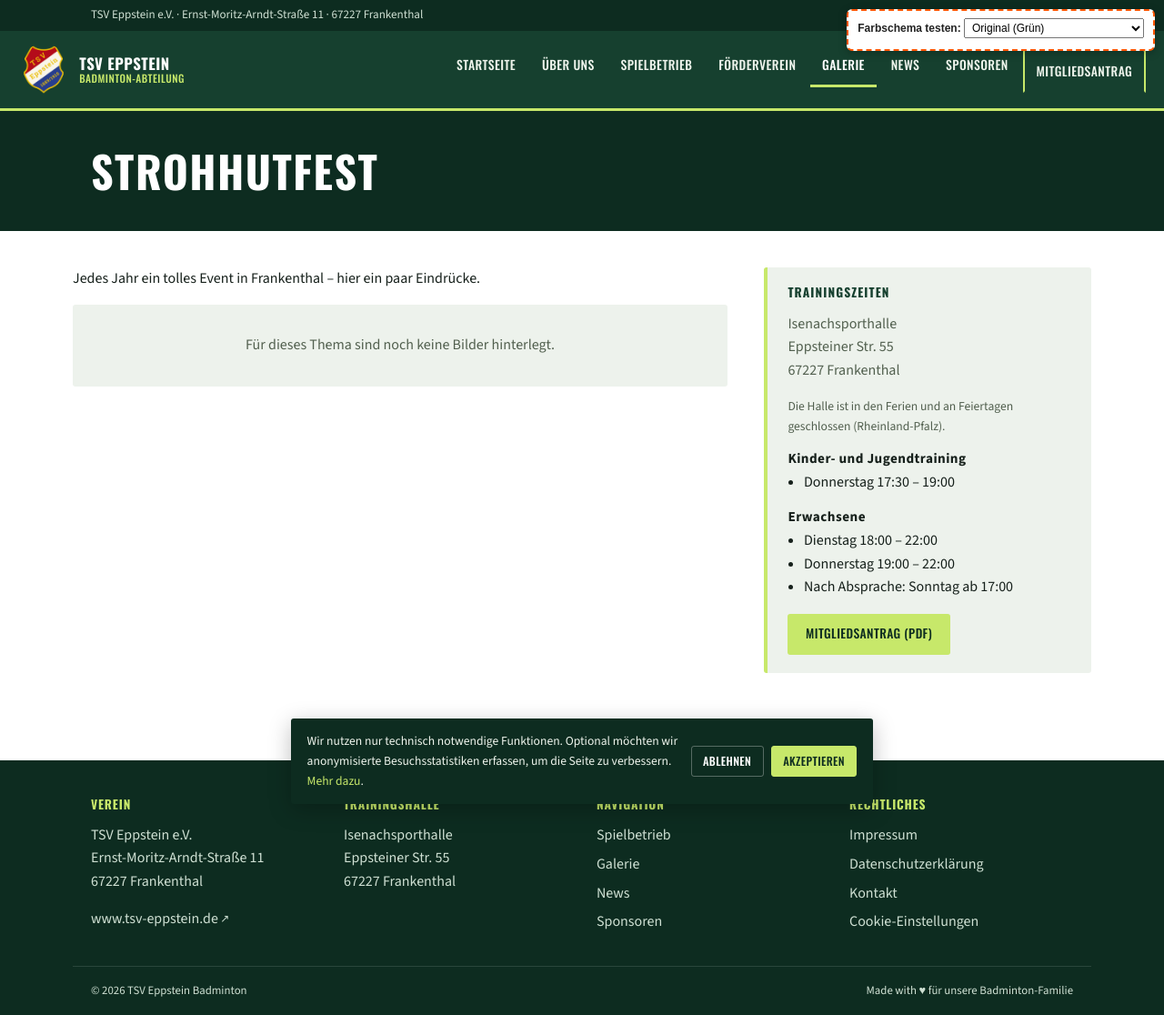
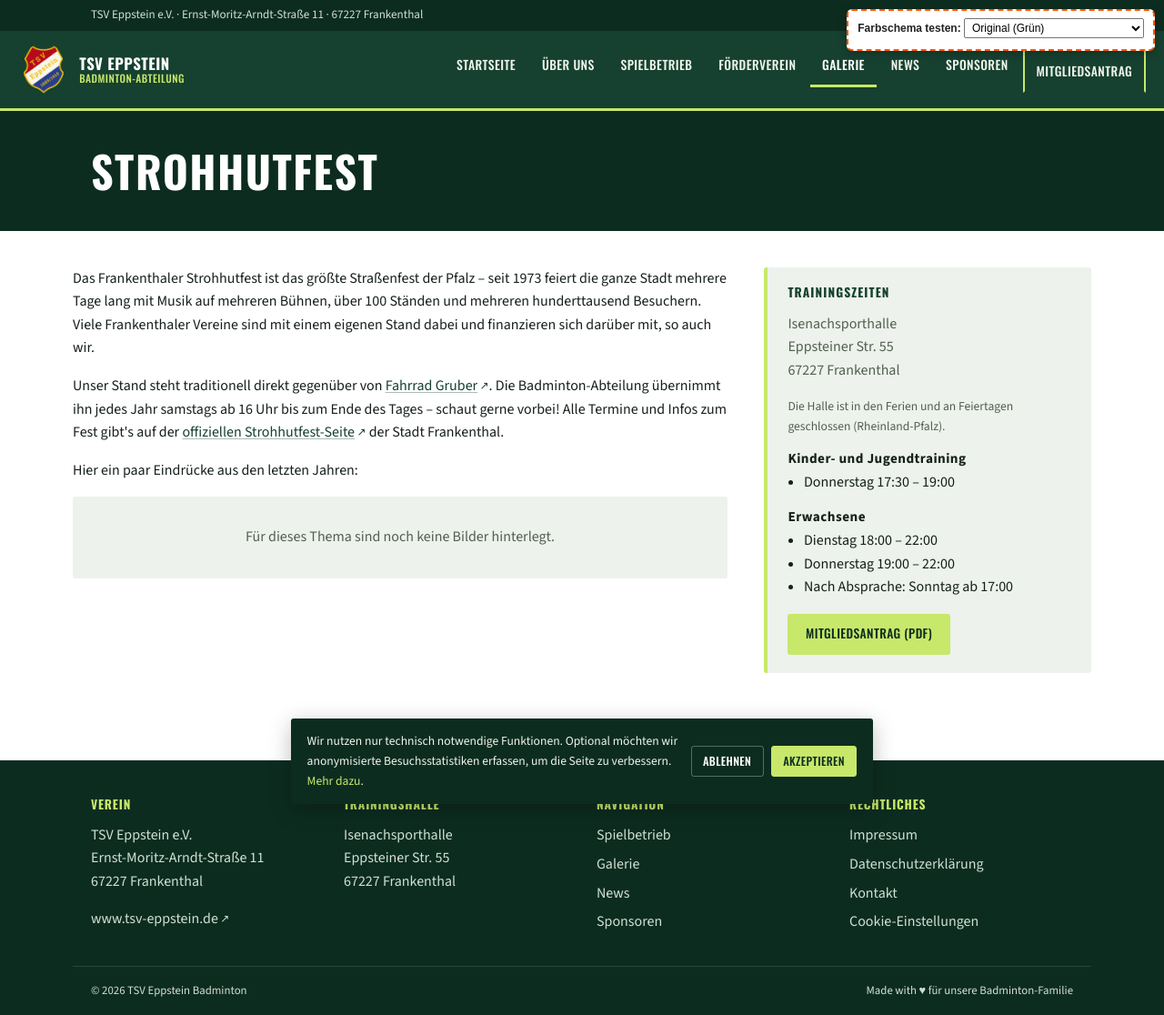
Before and after one commit to Forderverein-Badminton-in-Eppstein-e-V/website, a Jekyll site: the page built from galerie-strohhutfest.html, in a window 1280 px wide. Shown: the whole page at 91% size. Built offline with Jekyll 4.4.1, drawn with Linux system fonts in a browser that asks for light colours.

Commit message:
Update Strohhutfest gallery content for clarity and improved structure

```diff
--- a/galerie-strohhutfest.html
+++ b/galerie-strohhutfest.html
@@ -7,7 +7,22 @@
 <div class="container page-body">
   <div class="layout">
     <div>
-          <p>Jedes Jahr ein tolles Event in Frankenthal – hier ein paar Eindrücke.</p>
+      <p>
+        Das Frankenthaler Strohhutfest ist das größte Straßenfest der Pfalz – seit 1973
+        feiert die ganze Stadt mehrere Tage lang mit Musik auf mehreren Bühnen, über 100
+        Ständen und mehreren hunderttausend Besuchern. Viele Frankenthaler Vereine sind
+        mit einem eigenen Stand dabei und finanzieren sich darüber mit, so auch wir.
+      </p>
+      <p>
+        Unser Stand steht traditionell direkt gegenüber von
+        <a href="https://www.fahrrad-gruber.de/" target="_blank" rel="noopener">Fahrrad Gruber</a>.
+        Die Badminton-Abteilung übernimmt ihn jedes Jahr samstags ab 16&nbsp;Uhr bis zum
+        Ende des Tages – schaut gerne vorbei! Alle Termine und Infos zum Fest gibt's auf
+        der <a href="https://www.frankenthal.de/strohhutfest/" target="_blank" rel="noopener">offiziellen
+          Strohhutfest-Seite</a>
+        der Stadt Frankenthal.
+      </p>
+      <p>Hier ein paar Eindrücke aus den letzten Jahren:</p>
 
       {% assign jahre = site.data.gallery.strohhutfest %}
 
@@ -30,10 +45,8 @@
       <div class="gallery-grid">
         {% for bild in eintrag.bilder %}
         <a href="assets/img/gallery/strohhutfest/{{ eintrag.jahr }}/{{ bild.datei }}">
-                <img
-                  src="assets/img/gallery/strohhutfest/{{ eintrag.jahr }}/{{ bild.datei }}"
-                  alt="{{ bild.alt | default: 'Strohhutfest ' | append: eintrag.jahr }}"
-                  loading="lazy">
+          <img src="assets/img/gallery/strohhutfest/{{ eintrag.jahr }}/{{ bild.datei }}"
+            alt="{{ bild.alt | default: 'Strohhutfest ' | append: eintrag.jahr }}" loading="lazy">
         </a>
         {% endfor %}
       </div>
```
Lines whose indentation alone changed are shown as unchanged.
